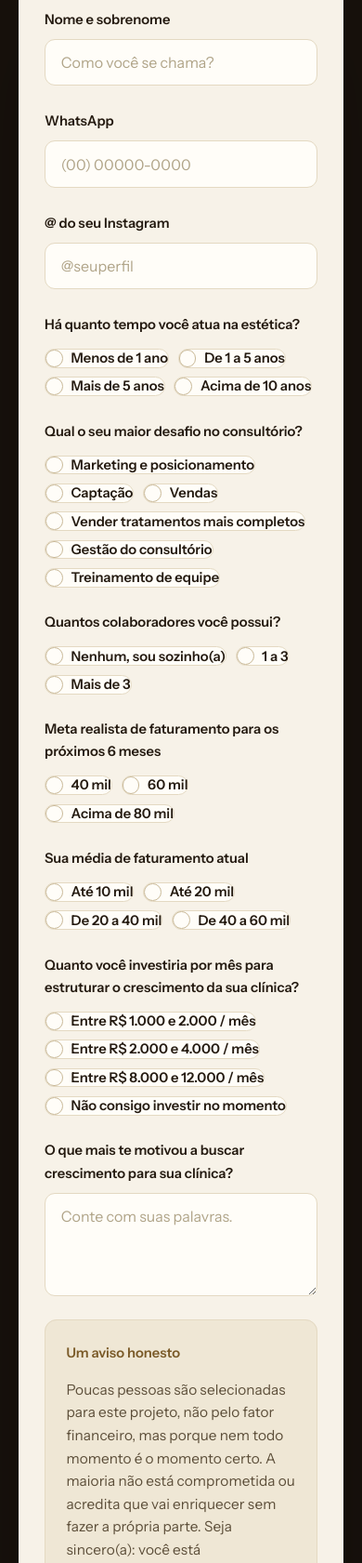
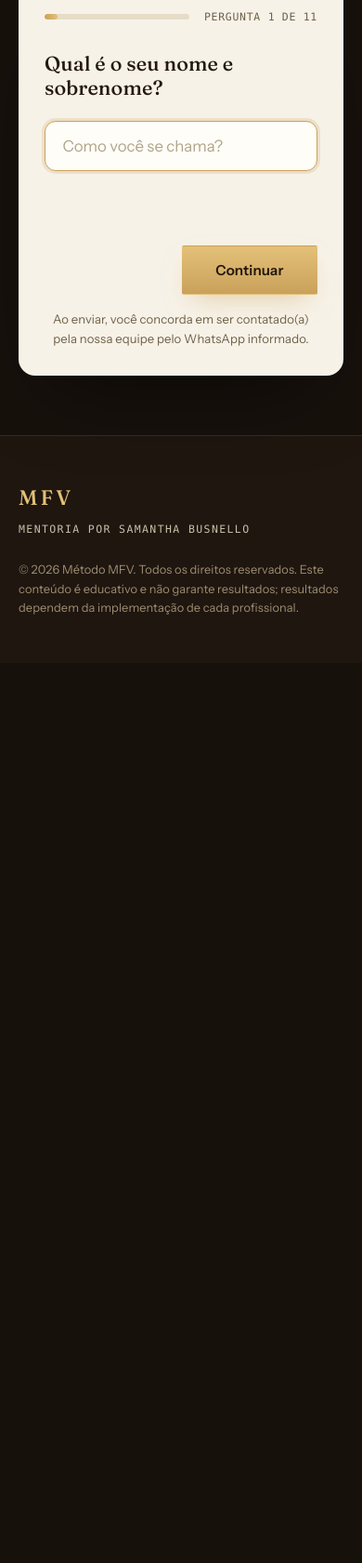
Before and after one commit to TomasBalestrin/samantha, a website built with Vite: page index.html in a window 390 px wide. Shown: the part 9603-11284 px from the top of the page at 93% size. After the commit the page ends 10316 px from the top, so only its background shows below. Built offline with nearby package versions, Linux system fonts and the light colour scheme; a web font is replaced by a local one.

Commit message:
Transforma o formulario de aplicacao em quiz por etapas
- Uma pergunta por tela (11 etapas) com barra de progresso e contador
- Avanco automatico ao escolher opcao; navegacao Voltar/Continuar
- Validacao por etapa com mensagem de erro; Enter avanca nos campos de texto
- Ultima etapa exibe "Enviar minha aplicacao" e a tela de sucesso ao final
- Mantem a coleta de dados e a mascara de WhatsApp

Co-Authored-By: Claude Opus 4.8 <noreply@anthropic.com>

```diff
--- a/index.html
+++ b/index.html
@@ -276,25 +276,31 @@
             <p class="apply__sub">Preencha sua aplicação e aguarde o contato da nossa equipe. Poucas pessoas são selecionadas, então leve cada resposta a sério.</p>
           </header>
 
-          <form class="form" id="application-form" novalidate>
-            <div class="field field--full">
-              <label for="nome">Nome e sobrenome</label>
+          <form class="quiz" id="application-form" novalidate>
+            <div class="quiz__progress">
+              <div class="quiz__bar"><span id="quiz-fill"></span></div>
+              <span class="quiz__count">Pergunta <span id="quiz-current">1</span> de <span id="quiz-total">11</span></span>
+            </div>
+
+            <div class="quiz__steps">
+              <div class="step" data-step>
+                <label class="step__q" for="nome">Qual é o seu nome e sobrenome?</label>
                 <input type="text" id="nome" name="nome" autocomplete="name" required placeholder="Como você se chama?" />
               </div>
 
-            <div class="field">
-              <label for="whatsapp">WhatsApp</label>
+              <div class="step" data-step>
+                <label class="step__q" for="whatsapp">Qual o seu WhatsApp?</label>
                 <input type="tel" id="whatsapp" name="whatsapp" autocomplete="tel" required placeholder="(00) 00000-0000" />
               </div>
 
-            <div class="field">
-              <label for="instagram">@ do seu Instagram</label>
+              <div class="step" data-step>
+                <label class="step__q" for="instagram">Qual o @ do seu Instagram?</label>
                 <input type="text" id="instagram" name="instagram" required placeholder="@seuperfil" />
               </div>
 
-            <fieldset class="field field--full">
-              <legend>Há quanto tempo você atua na estética?</legend>
-              <div class="choices">
+              <fieldset class="step" data-step data-auto>
+                <legend class="step__q">Há quanto tempo você atua na estética?</legend>
+                <div class="choices choices--stack">
                   <label class="choice"><input type="radio" name="tempo_atuacao" value="Menos de 1 ano" required /><span>Menos de 1 ano</span></label>
                   <label class="choice"><input type="radio" name="tempo_atuacao" value="De 1 a 5 anos" /><span>De 1 a 5 anos</span></label>
                   <label class="choice"><input type="radio" name="tempo_atuacao" value="Mais de 5 anos" /><span>Mais de 5 anos</span></label>
@@ -302,9 +308,9 @@
                 </div>
               </fieldset>
 
-            <fieldset class="field field--full">
-              <legend>Qual o seu maior desafio no consultório?</legend>
-              <div class="choices">
+              <fieldset class="step" data-step data-auto>
+                <legend class="step__q">Qual o seu maior desafio no consultório?</legend>
+                <div class="choices choices--stack">
                   <label class="choice"><input type="radio" name="desafio" value="Marketing e posicionamento" required /><span>Marketing e posicionamento</span></label>
                   <label class="choice"><input type="radio" name="desafio" value="Captação" /><span>Captação</span></label>
                   <label class="choice"><input type="radio" name="desafio" value="Vendas" /><span>Vendas</span></label>
@@ -314,27 +320,27 @@
                 </div>
               </fieldset>
 
-            <fieldset class="field field--full">
-              <legend>Quantos colaboradores você possui?</legend>
-              <div class="choices">
+              <fieldset class="step" data-step data-auto>
+                <legend class="step__q">Quantos colaboradores você possui?</legend>
+                <div class="choices choices--stack">
                   <label class="choice"><input type="radio" name="colaboradores" value="Nenhum, sou sozinho(a)" required /><span>Nenhum, sou sozinho(a)</span></label>
                   <label class="choice"><input type="radio" name="colaboradores" value="1 a 3" /><span>1 a 3</span></label>
                   <label class="choice"><input type="radio" name="colaboradores" value="Mais de 3" /><span>Mais de 3</span></label>
                 </div>
               </fieldset>
 
-            <fieldset class="field field--full">
-              <legend>Meta realista de faturamento para os próximos 6 meses</legend>
-              <div class="choices">
+              <fieldset class="step" data-step data-auto>
+                <legend class="step__q">Sua meta realista de faturamento para os próximos 6 meses?</legend>
+                <div class="choices choices--stack">
                   <label class="choice"><input type="radio" name="meta" value="40 mil" required /><span>40 mil</span></label>
                   <label class="choice"><input type="radio" name="meta" value="60 mil" /><span>60 mil</span></label>
                   <label class="choice"><input type="radio" name="meta" value="Acima de 80 mil" /><span>Acima de 80 mil</span></label>
                 </div>
               </fieldset>
 
-            <fieldset class="field field--full">
-              <legend>Sua média de faturamento atual</legend>
-              <div class="choices">
+              <fieldset class="step" data-step data-auto>
+                <legend class="step__q">Qual a sua média de faturamento atual?</legend>
+                <div class="choices choices--stack">
                   <label class="choice"><input type="radio" name="faturamento_atual" value="Até 10 mil" required /><span>Até 10 mil</span></label>
                   <label class="choice"><input type="radio" name="faturamento_atual" value="Até 20 mil" /><span>Até 20 mil</span></label>
                   <label class="choice"><input type="radio" name="faturamento_atual" value="De 20 a 40 mil" /><span>De 20 a 40 mil</span></label>
@@ -342,9 +348,9 @@
                 </div>
               </fieldset>
 
-            <fieldset class="field field--full">
-              <legend>Quanto você investiria por mês para estruturar o crescimento da sua clínica?</legend>
-              <div class="choices">
+              <fieldset class="step" data-step data-auto>
+                <legend class="step__q">Quanto você investiria por mês para estruturar o crescimento da sua clínica?</legend>
+                <div class="choices choices--stack">
                   <label class="choice"><input type="radio" name="investimento" value="Entre 1.000 e 2.000/mês" required /><span>Entre R$ 1.000 e 2.000 / mês</span></label>
                   <label class="choice"><input type="radio" name="investimento" value="Entre 2.000 e 4.000/mês" /><span>Entre R$ 2.000 e 4.000 / mês</span></label>
                   <label class="choice"><input type="radio" name="investimento" value="Entre 8.000 e 12.000/mês" /><span>Entre R$ 8.000 e 12.000 / mês</span></label>
@@ -352,26 +358,31 @@
                 </div>
               </fieldset>
 
-            <div class="field field--full">
-              <label for="motivacao">O que mais te motivou a buscar crescimento para sua clínica?</label>
+              <div class="step" data-step>
+                <label class="step__q" for="motivacao">O que mais te motivou a buscar crescimento para sua clínica?</label>
                 <textarea id="motivacao" name="motivacao" rows="4" required placeholder="Conte com suas palavras."></textarea>
               </div>
 
-            <fieldset class="field field--full field--commit">
-              <legend>Um aviso honesto</legend>
+              <fieldset class="step" data-step>
+                <legend class="step__q">Um aviso honesto</legend>
                 <p class="commit__text">
                   Poucas pessoas são selecionadas para este projeto, não pelo fator financeiro, mas porque nem todo momento é o momento certo. A maioria não está comprometida ou acredita que vai enriquecer sem fazer a própria parte. Seja sincero(a): você está comprometido(a) neste momento?
                 </p>
-              <div class="choices">
+                <div class="choices choices--stack">
                   <label class="choice"><input type="radio" name="comprometimento" value="Sim, estou pronta" required /><span>Sim, estou pronta(o)</span></label>
                   <label class="choice"><input type="radio" name="comprometimento" value="Não estou pronta" /><span>Não, ainda não é a minha hora</span></label>
                 </div>
               </fieldset>
+            </div>
 
-            <div class="form__foot">
-              <button type="submit" class="btn btn--gold btn--block">Enviar minha aplicação</button>
+            <p class="quiz__err" id="quiz-err" role="alert" hidden></p>
+
+            <div class="quiz__nav">
+              <button type="button" class="quiz__back" data-back>‹ Voltar</button>
+              <button type="button" class="btn btn--gold quiz__next" data-next>Continuar</button>
+              <button type="submit" class="btn btn--gold quiz__submit" data-submit hidden>Enviar minha aplicação</button>
+            </div>
             <p class="form__legal">Ao enviar, você concorda em ser contatado(a) pela nossa equipe pelo WhatsApp informado.</p>
-            </div>
           </form>
 
           <!-- success state -->
--- a/src/main.js
+++ b/src/main.js
@@ -8,7 +8,7 @@ if (yearEl) yearEl.textContent = String(new Date().getFullYear())
 const revealTargets = document.querySelectorAll(
   '.section__head, .discover__item, .note, .shift__lead, .shift__answer, ' +
   '.shift__cols, .shift__punch, .fit__card, .host__media, .host__body, ' +
-  '.pillar, .after__title, .after__text, .carousel, .cta-inline, .form, .apply__sub'
+  '.pillar, .after__title, .after__text, .carousel, .cta-inline, .quiz, .apply__sub'
 )
 revealTargets.forEach((el, i) => {
   el.setAttribute('data-reveal', '')
@@ -70,52 +70,93 @@ if (phone) {
   })
 }
 
-/* ---------- envio da aplicação ---------- */
+/* ---------- quiz de aplicação (uma pergunta por etapa) ---------- */
 const form = document.getElementById('application-form')
 const success = document.getElementById('success')
 
-function markError(field, on) {
-  const wrapper = field.closest('.field')
-  if (wrapper) wrapper.classList.toggle('field--error', on)
-}
+if (form) {
+  const steps = Array.from(form.querySelectorAll('[data-step]'))
+  const total = steps.length
+  const fill = document.getElementById('quiz-fill')
+  const currentEl = document.getElementById('quiz-current')
+  const totalEl = document.getElementById('quiz-total')
+  const errEl = document.getElementById('quiz-err')
+  const backBtn = form.querySelector('[data-back]')
+  const nextBtn = form.querySelector('[data-next]')
+  const submitBtn = form.querySelector('[data-submit]')
 
-if (form) {
-  // limpa o estado de erro ao interagir
-  form.addEventListener('input', (e) => {
-    const t = e.target
-    if (t.name) {
-      form.querySelectorAll(`[name="${CSS.escape(t.name)}"]`).forEach((el) => markError(el, false))
+  let index = 0
+  if (totalEl) totalEl.textContent = String(total)
+
+  const clearErr = () => { if (errEl) { errEl.hidden = true; errEl.textContent = '' } }
+
+  const showError = (msg) => {
+    if (errEl) { errEl.textContent = msg; errEl.hidden = false }
+    steps[index].classList.add('step--error')
+  }
+
+  // valida apenas a etapa atual
+  const validateStep = () => {
+    const step = steps[index]
+    const radios = step.querySelectorAll('input[type="radio"]')
+    if (radios.length) {
+      const name = radios[0].name
+      return form.querySelector(`input[name="${CSS.escape(name)}"]:checked`)
+        ? true : (showError('Selecione uma opção para continuar.'), false)
+    }
+    const field = step.querySelector('input, textarea')
+    if (field && !field.value.trim()) {
+      return showError('Preencha este campo para continuar.'), false
+    }
+    return true
+  }
+
+  const render = () => {
+    steps.forEach((s, i) => s.classList.toggle('is-active', i === index))
+    const isLast = index === total - 1
+    if (fill) fill.style.width = `${((index + 1) / total) * 100}%`
+    if (currentEl) currentEl.textContent = String(index + 1)
+    if (backBtn) backBtn.hidden = index === 0
+    if (nextBtn) nextBtn.hidden = isLast
+    if (submitBtn) submitBtn.hidden = !isLast
+    clearErr()
+    // foca o primeiro campo de texto da etapa (sem rolar a página)
+    const focusable = steps[index].querySelector('input[type="text"], input[type="tel"], textarea')
+    if (focusable) focusable.focus({ preventScroll: true })
+  }
+
+  const goNext = () => {
+    if (!validateStep()) return
+    if (index < total - 1) { index++; render() }
+  }
+  const goBack = () => { if (index > 0) { index--; render() } }
+
+  if (nextBtn) nextBtn.addEventListener('click', goNext)
+  if (backBtn) backBtn.addEventListener('click', goBack)
+
+  // limpa erro ao interagir
+  form.addEventListener('input', () => { steps[index].classList.remove('step--error'); clearErr() })
+
+  // avanço automático ao escolher uma opção (etapas marcadas com data-auto)
+  form.addEventListener('change', (e) => {
+    const step = steps[index]
+    if (e.target.type === 'radio' && step.hasAttribute('data-auto')) {
+      setTimeout(goNext, 260)
+    }
+  })
+
+  // Enter avança nos campos de texto (não no textarea)
+  form.addEventListener('keydown', (e) => {
+    if (e.key === 'Enter' && e.target.tagName === 'INPUT') {
+      e.preventDefault()
+      goNext()
     }
   })
 
   form.addEventListener('submit', (e) => {
     e.preventDefault()
+    if (!validateStep()) return
 
-    // valida grupos (inputs, textareas e radios obrigatórios)
-    let firstInvalid = null
-    const required = form.querySelectorAll('[required]')
-    const seenRadio = new Set()
-
-    for (const el of required) {
-      let invalid = false
-      if (el.type === 'radio') {
-        if (seenRadio.has(el.name)) continue
-        seenRadio.add(el.name)
-        invalid = !form.querySelector(`input[name="${CSS.escape(el.name)}"]:checked`)
-      } else {
-        invalid = !el.value.trim()
-      }
-      markError(el, invalid)
-      if (invalid && !firstInvalid) firstInvalid = el
-    }
-
-    if (firstInvalid) {
-      firstInvalid.closest('.field')?.scrollIntoView({ behavior: 'smooth', block: 'center' })
-      if (typeof firstInvalid.focus === 'function') firstInvalid.focus({ preventScroll: true })
-      return
-    }
-
-    // coleta as respostas
     const data = Object.fromEntries(new FormData(form).entries())
     // TODO: conectar a um destino real (webhook, e-mail, planilha ou CRM).
     // Ex.: fetch('/api/aplicacao', { method: 'POST', body: JSON.stringify(data) })
@@ -127,4 +168,6 @@ if (form) {
       success.scrollIntoView({ behavior: 'smooth', block: 'center' })
     }
   })
+
+  render()
 }
--- a/src/style.css
+++ b/src/style.css
@@ -350,61 +350,74 @@ img { max-width: 100%; display: block; }
   --field-bg: #fffdf8;
   --err: #b4442f;
 }
-.form {
+/* quiz card */
+.quiz {
   margin-top: clamp(2.5rem, 5vw, 3.5rem);
-  display: grid; grid-template-columns: 1fr 1fr; gap: 1.6rem 1.4rem;
   background: var(--paper);
   border-radius: 18px;
-  padding: clamp(1.75rem, 4vw, 3.25rem);
+  padding: clamp(1.75rem, 4vw, 3rem);
   box-shadow: 0 40px 90px -40px rgba(0,0,0,0.65), inset 0 1px 0 rgba(255,255,255,0.6);
 }
-.field { display: flex; flex-direction: column; gap: 0.55rem; border: 0; padding: 0; margin: 0; min-width: 0; }
-.field--full { grid-column: 1 / -1; }
 
-.field label, .field legend {
-  font-family: var(--ff-body); font-weight: 600; font-size: 0.92rem;
-  letter-spacing: 0; text-transform: none; color: var(--ink); padding: 0;
+/* progress */
+.quiz__progress { display: flex; align-items: center; gap: 1rem; margin-bottom: clamp(1.75rem, 4vw, 2.5rem); }
+.quiz__bar { flex: 1; height: 6px; border-radius: 999px; background: #e7dcc6; overflow: hidden; }
+.quiz__bar span { display: block; height: 100%; width: 0; border-radius: 999px; background: linear-gradient(90deg, var(--gold), var(--gold-bright)); transition: width 0.45s var(--ease); }
+.quiz__count { font-family: var(--ff-mono); font-size: 0.72rem; letter-spacing: 0.06em; text-transform: uppercase; color: var(--ink-soft); white-space: nowrap; }
+
+/* steps */
+.quiz__steps { position: relative; min-height: 180px; }
+.step { display: none; border: 0; padding: 0; margin: 0; min-width: 0; }
+.step.is-active { display: block; animation: stepIn 0.4s var(--ease); }
+@keyframes stepIn { from { opacity: 0; transform: translateY(12px); } to { opacity: 1; transform: none; } }
+.step__q {
+  display: block; float: none; width: auto;
+  font-family: var(--ff-display); font-weight: 500;
+  font-size: clamp(1.35rem, 1.1rem + 1vw, 1.85rem);
+  line-height: 1.2; color: var(--ink);
+  margin: 0 0 1.4rem; padding: 0;
 }
-.field legend { margin-bottom: 0.85rem; }
 
-.field input[type="text"],
-.field input[type="tel"],
-.field textarea {
+/* inputs */
+.section--apply input[type="text"],
+.section--apply input[type="tel"],
+.section--apply textarea {
   width: 100%;
   background: var(--field-bg);
   border: 1px solid var(--line);
-  border-radius: 11px;
+  border-radius: 12px;
   color: var(--ink);
-  font-family: var(--ff-body); font-size: 1rem;
-  padding: 0.9rem 1.05rem;
+  font-family: var(--ff-body); font-size: 1.05rem;
+  padding: 1rem 1.15rem;
   transition: border-color 0.25s var(--ease), box-shadow 0.25s var(--ease);
 }
-.field textarea { resize: vertical; min-height: 6.5rem; }
-.field input::placeholder, .field textarea::placeholder { color: #b0a488; }
-.field input:hover, .field textarea:hover { border-color: #d3c4a6; }
-.field input:focus, .field textarea:focus {
+.section--apply textarea { resize: vertical; min-height: 7rem; }
+.section--apply input::placeholder, .section--apply textarea::placeholder { color: #b0a488; }
+.section--apply input:hover, .section--apply textarea:hover { border-color: #d3c4a6; }
+.section--apply input:focus, .section--apply textarea:focus {
   outline: none; border-color: var(--gold);
   box-shadow: 0 0 0 3px rgba(201,161,90,0.22);
 }
 
-/* option pills */
+/* options */
 .choices { display: flex; flex-wrap: wrap; gap: 0.6rem; }
+.choices--stack { flex-direction: column; }
 .choice {
-  display: inline-flex; align-items: center; gap: 0.55rem;
-  border: 1px solid var(--line); border-radius: 999px;
-  padding: 0.7rem 1.15rem; cursor: pointer;
+  display: flex; align-items: center; gap: 0.7rem;
+  border: 1px solid var(--line); border-radius: 12px;
+  padding: 1rem 1.15rem; cursor: pointer;
   background: var(--field-bg);
   transition: border-color 0.2s var(--ease), background 0.2s var(--ease), color 0.2s var(--ease), box-shadow 0.2s var(--ease);
-  font-size: 0.95rem; color: var(--ink);
-  line-height: 1.25;
+  font-size: 1rem; color: var(--ink);
+  line-height: 1.3;
 }
+.choices--stack .choice { width: 100%; }
 .choice:hover { border-color: var(--gold); background: #fbf3e2; }
 /* hide native radio, keep it accessible */
 .choice input { position: absolute; opacity: 0; width: 1px; height: 1px; margin: 0; pointer-events: none; }
 .choice::before {
-  content: ""; width: 1.05rem; height: 1.05rem; border-radius: 50%;
+  content: ""; width: 1.15rem; height: 1.15rem; border-radius: 50%;
   border: 1.5px solid #c9b998; flex-shrink: 0;
-  display: grid; place-content: center;
   transition: border-color 0.2s var(--ease), background 0.2s var(--ease);
 }
 .choice:has(input:checked) {
@@ -419,24 +432,26 @@ img { max-width: 100%; display: block; }
 }
 .choice:has(input:focus-visible) { outline: 2px solid var(--gold); outline-offset: 2px; }
 
-/* honest-notice box inside the card */
-.field--commit {
-  display: block; /* override .field flex so the legend leaves the border */
-  border: 1px solid var(--line);
-  border-radius: 13px;
-  padding: clamp(1.4rem, 3vw, 2rem);
-  background: #efe7d5;
+.commit__text { color: #5c4e39; font-size: 1rem; margin: 0 0 1.3rem; line-height: 1.6; }
+
+/* navigation */
+.quiz__nav { display: flex; align-items: center; gap: 1rem; margin-top: clamp(1.75rem, 4vw, 2.5rem); }
+.quiz__back {
+  background: none; border: 0; cursor: pointer;
+  font-family: var(--ff-body); font-weight: 600; font-size: 0.95rem;
+  color: var(--ink-soft); padding: 0.6rem 0.2rem;
+  transition: color 0.2s var(--ease);
 }
-/* float pulls the legend out of the default "straddle the top border" rendering */
-.field--commit legend { float: left; width: 100%; padding: 0; margin: 0 0 1rem; color: #7a5a28; }
-.commit__text { clear: both; color: #5c4e39; font-size: 0.96rem; margin: 0 0 1.2rem; line-height: 1.6; }
+.quiz__back:hover { color: var(--ink); }
+.quiz__next, .quiz__submit { margin-left: auto; --pad-y: 1rem; padding-inline: 2.2rem; }
+.btn[hidden] { display: none; }
 
-.form__foot { grid-column: 1 / -1; margin-top: 0.4rem; }
+/* error */
+.quiz__err { color: var(--err); font-size: 0.92rem; font-weight: 600; margin: 1.1rem 0 0; text-align: center; }
+.step--error input, .step--error textarea { border-color: var(--err); box-shadow: 0 0 0 3px rgba(180,68,47,0.14); }
+.step--error .choice { border-color: var(--err); }
+
 .form__legal { text-align: center; color: var(--ink-soft); font-size: 0.82rem; margin: 1rem 0 0; }
-
-/* error states on the light card */
-.field.field--error input, .field.field--error textarea { border-color: var(--err); box-shadow: 0 0 0 3px rgba(180,68,47,0.14); }
-.field.field--error legend, .field.field--error label { color: var(--err); }
 
 /* success — light card to match */
 .success {
@@ -470,7 +485,7 @@ img { max-width: 100%; display: block; }
   .pillars { grid-template-columns: repeat(2, 1fr); }
 }
 @media (max-width: 600px) {
-  .form { grid-template-columns: 1fr; }
+  .quiz__nav { flex-wrap: wrap; }
   .pillars { grid-template-columns: 1fr; }
   .nav__by { display: none; }
   .hero { min-height: 92svh; }
```
Lines whose indentation alone changed are shown as unchanged.
